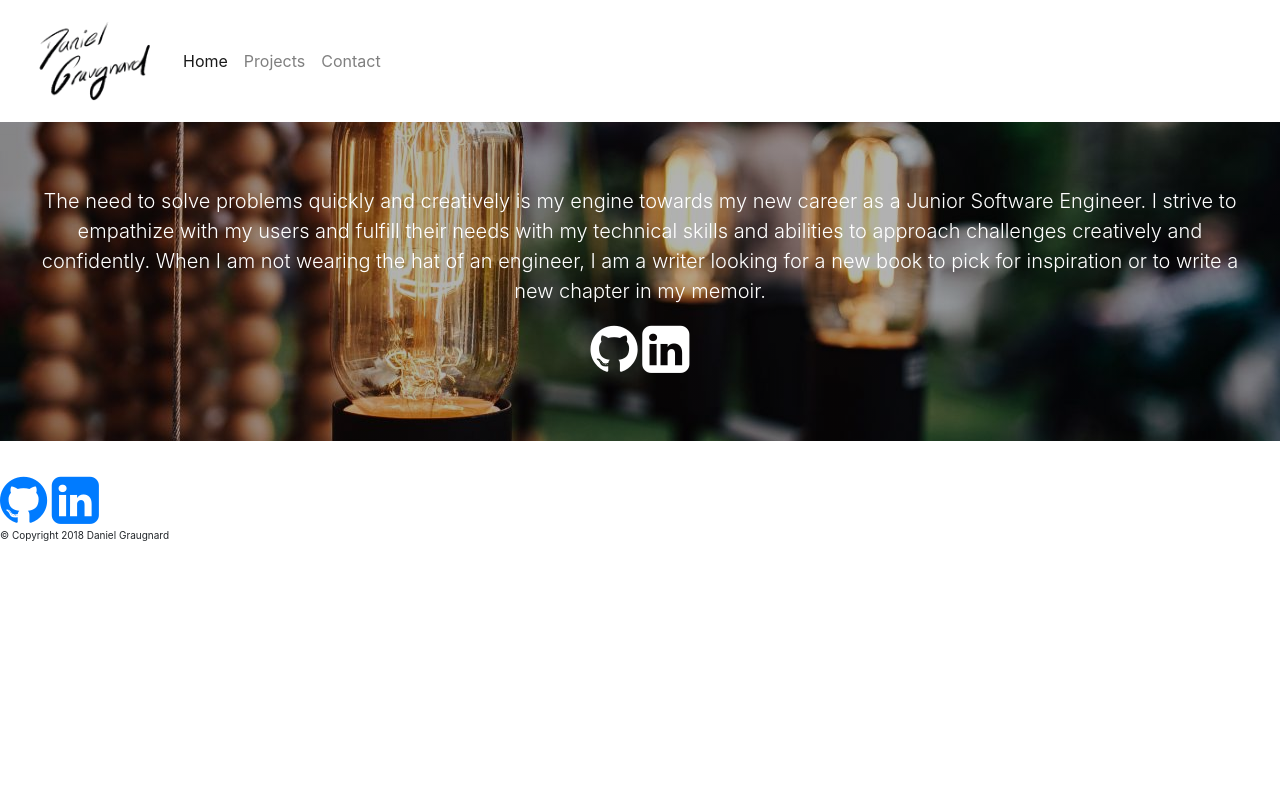
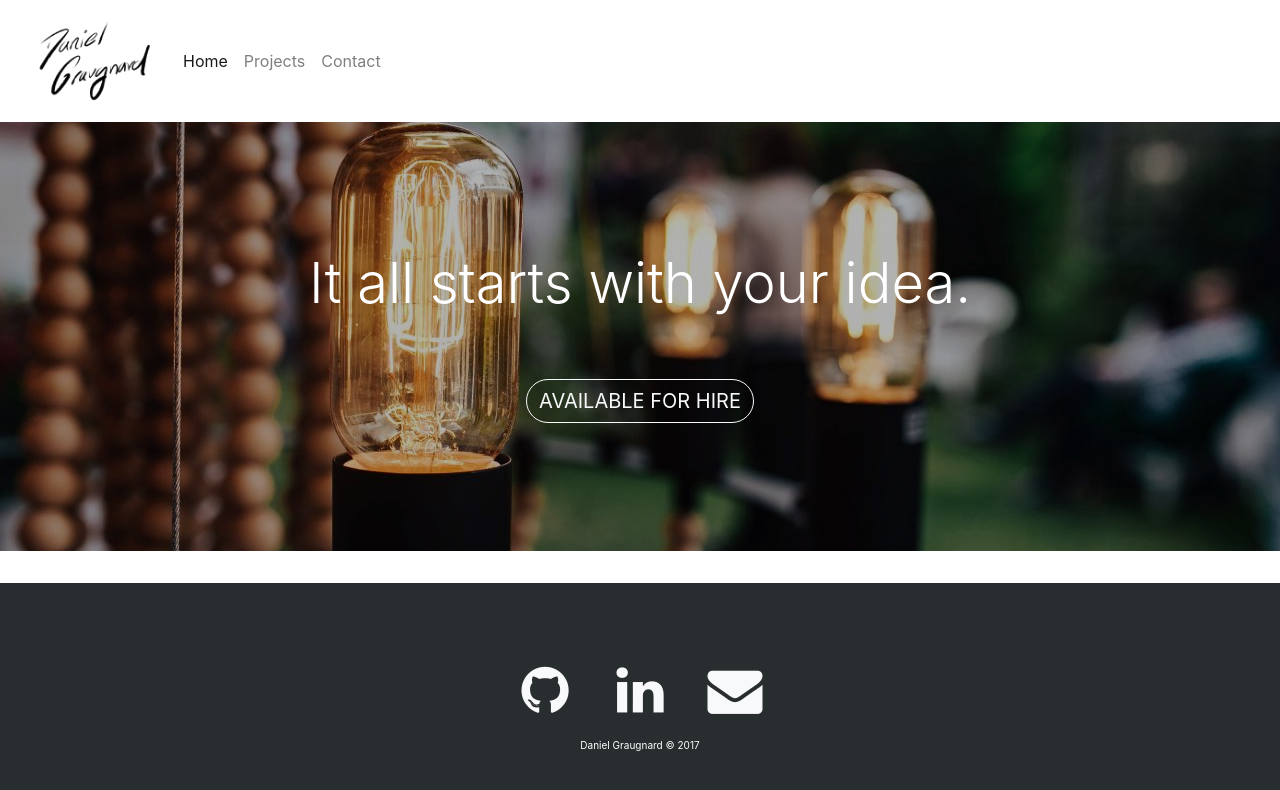
Before and after one commit to dan11218/danny_portfolio, a React (Create React App) app: page /#/ in a window 1280 px wide. Shown: the top 790 px of the page. Built offline with nearby package versions, Linux system fonts and the light colour scheme.

Commit message:
Redesigns footer

```diff
--- /dev/null
+++ b/src/App.css
@@ -0,0 +1,20 @@
+#email-button {
+  border-radius: 40px;
+  margin-top: 30px;
+  font-size: 20px;
+}
+
+#jumbotron {
+  padding: 10%;
+}
+
+footer {
+  padding: 80px 0 50px;
+  background-color: #282d2f;
+}
+
+#copywrite {
+  margin-top: 20px;
+  color: white;
+  font-size: 10px;
+}
--- a/src/App.js
+++ b/src/App.js
@@ -1,6 +1,7 @@
 import React, { Component } from 'react';
 import { Switch, Route } from 'react-router-dom';
 import NavBar from './components/NavBar';
+import Footer from './components/Footer'
 import Home from './components/Home';
 import Projects from './components/Projects';
 import Contact from './components/Contact';
@@ -17,9 +18,7 @@ class App extends Component {
           <Route exact path='/Contact' component={Contact} />
           {/* <Route exact path='/Resume' component={Resume} /> */}
         </Switch>
-        <a href='https://www.github.com/dan11218'><i className='fa fa-github'  style={{fontSize: 55}}></i></a> <span> </span>
-  			<a href='https://www.linkedin.com/in/danielgraugnard'><i className='fa fa-linkedin-square' style={{fontSize: 55}}></i></a>
-        <p style={{fontSize: '10px'}}>© Copyright 2018 Daniel Graugnard</p>
+        <Footer />
       </div>
     );
   }
--- /dev/null
+++ b/src/components/Footer.jsx
@@ -0,0 +1,24 @@
+import React from 'react';
+
+const Footer = () => {
+  return(
+    <footer>
+      <div className='container text-center'>
+        <div className='row justify-content-md-center'>
+          <div className='col col-1'>
+            <a href='https://www.github.com/dan11218'><i className='fa fa-github rounded-circle text-light'  style={{fontSize: 55}}></i></a>
+          </div>
+          <div className='col col-1'>
+            <a href='https://www.linkedin.com/in/danielgraugnard'><i className='fa fa-linkedin text-light' style={{fontSize: 55}}></i></a>
+          </div>
+          <div className='col col-1'>
+            <a href='mailto:dangraug@me.com'><i className='fa fa-envelope text-light' style={{fontSize: 55}}></i></a>
+          </div>
+        </div>
+        <p id='copywrite'>Daniel Graugnard © 2017</p>
+      </div>
+    </footer>
+  )
+}
+
+export default Footer;
--- a/src/components/Home.js
+++ b/src/components/Home.js
@@ -3,17 +3,9 @@ import '../../node_modules/font-awesome/css/font-awesome.min.css';
 
 const HomePage = (props) => {
 	return (
-		<div className='jumbotron text-white text-center'>
-			<p className='lead'>
-				The need to solve problems quickly and creatively
-				is my engine towards my new career as a Junior Software Engineer. I strive
-				to empathize with my users and fulfill their needs with my technical skills
-				and abilities to approach challenges creatively and confidently.
-				When I am not wearing the hat of an engineer, I am a writer looking
-				for a new book to pick for inspiration or to write a new chapter in my memoir.
-			</p>
-			<a href='https://www.github.com/dan11218'><i className='fa fa-github text-white'  style={{fontSize: 55}}></i></a> <span> </span>
-			<a href='https://www.linkedin.com/in/danielgraugnard'><i className='fa fa-linkedin-square text-white' style={{fontSize: 55}}></i></a>
+		<div id='jumbotron' className='jumbotron text-white text-center'>
+			<h1 className='display-4'>It all starts with your idea.</h1><br />
+			<a id='email-button' className='btn btn-outline-light' role='button' alt='available for hire' href='mailto:dangraug@me.com'>AVAILABLE FOR HIRE</a>
 		</div>
 	)
 }
--- a/src/components/Resume.js
+++ b/src/components/Resume.js
@@ -1,7 +1,7 @@
 import React from 'react';
 import {Document} from 'react-pdf/build/entry.webpack';
 
-const Resume = (props) => {
+const About = (props) => {
   return(
     <div className='container'>
       <Document file='../../public/danielgraugnard_resume.pdf'>
@@ -10,4 +10,4 @@ const Resume = (props) => {
   )
 }
 
-export default Resume;
+export default About;
--- a/src/index.js
+++ b/src/index.js
@@ -4,6 +4,7 @@ import App from './App';
 import { HashRouter } from 'react-router-dom';
 import registerServiceWorker from './registerServiceWorker';
 import './bootstrap.css';
+import './App.css';
 
 
 ReactDOM.render(<HashRouter><App /></HashRouter>, document.getElementById('root'));
```
